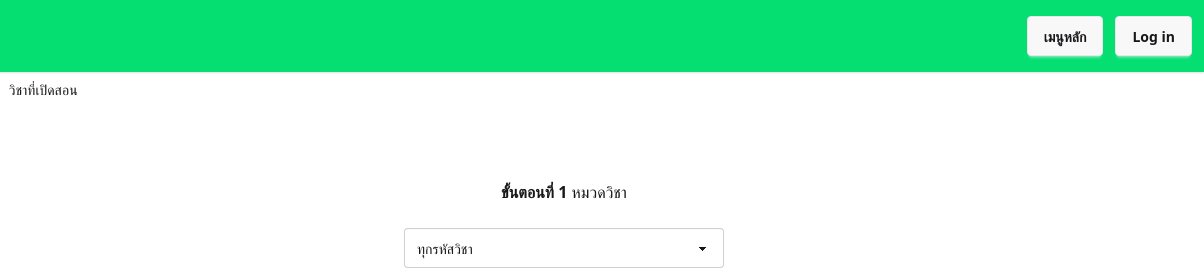
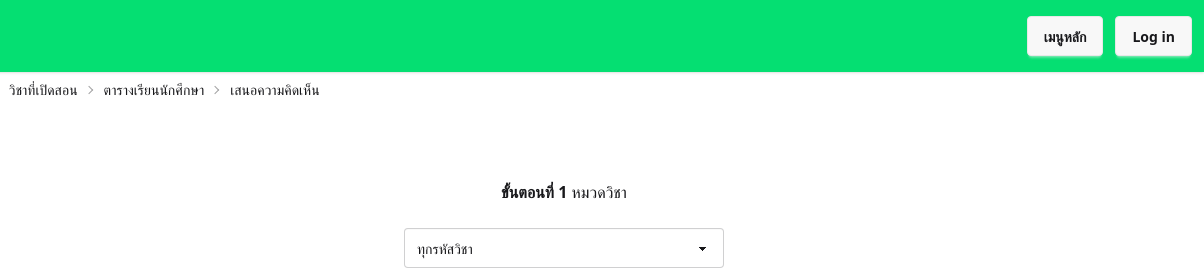
Before and after one commit to Danaidet/Web_test_csmju, a plain HTML site: page web/index.html in a window 1280 px wide. Shown: the top 280 px of the page, 76-1280 px from the left. Drawn offline with nearby package versions, Linux system fonts and the light colour scheme.

Commit message:
link 3 web togather

```diff
--- a/web/index.html
+++ b/web/index.html
@@ -28,6 +28,8 @@
         <ul>
             <li><a>เมนูหลัก</a></li>
             <li><a>วิชาที่เปิดสอน</a></li>
+            <li><a href="secondpage.html">ตารางเรียนนักศึกษา</a></li>
+            <li><a href="thirdpage.html">เสนอความคิดเห็น</a></li>
         </ul>
     </div>
     <div class="flex flex-row gap-8 p-6">
```
Also changed, not shown: web/secondpage.html (+2 -0 lines), web/thirdpage.html (+2 -0 lines).
